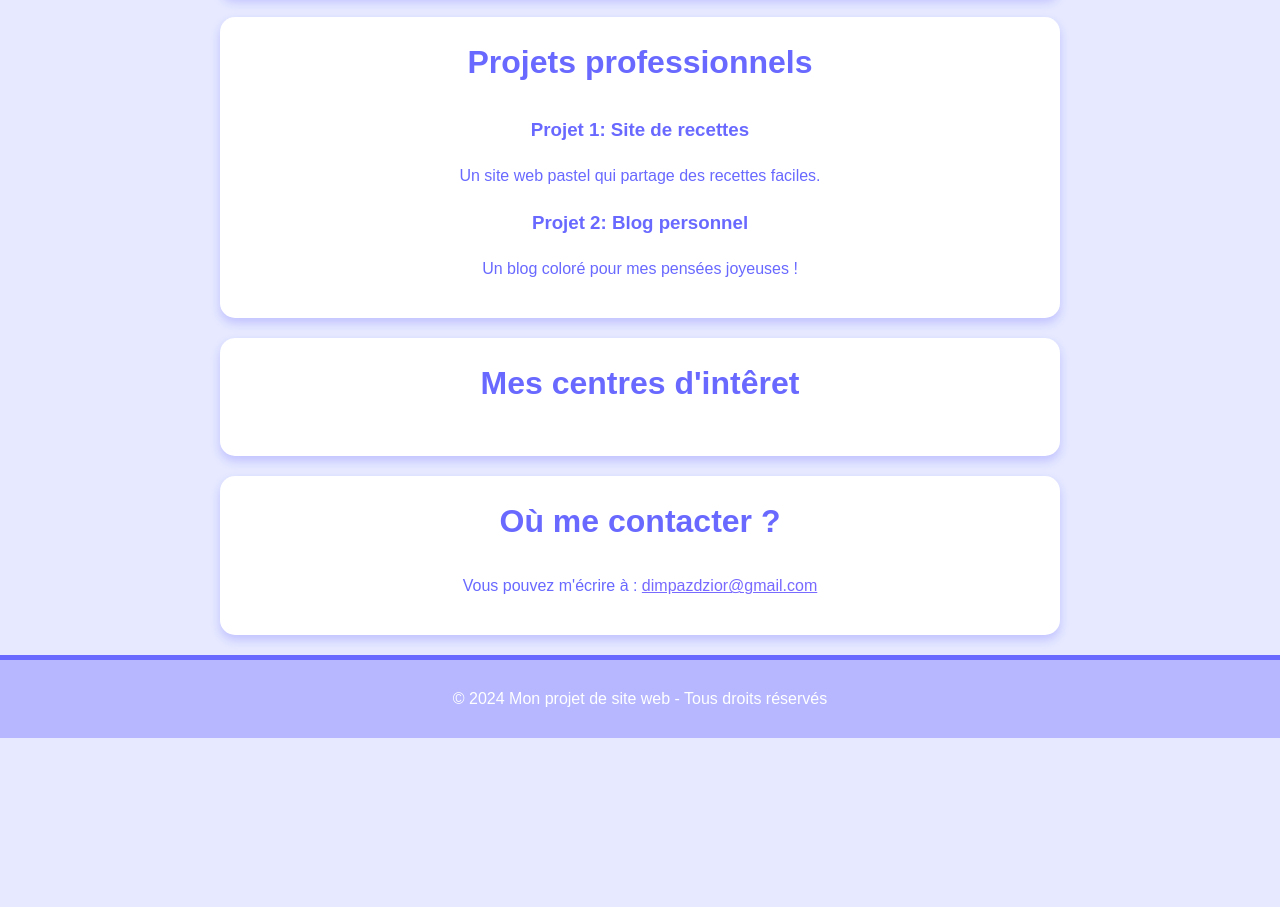
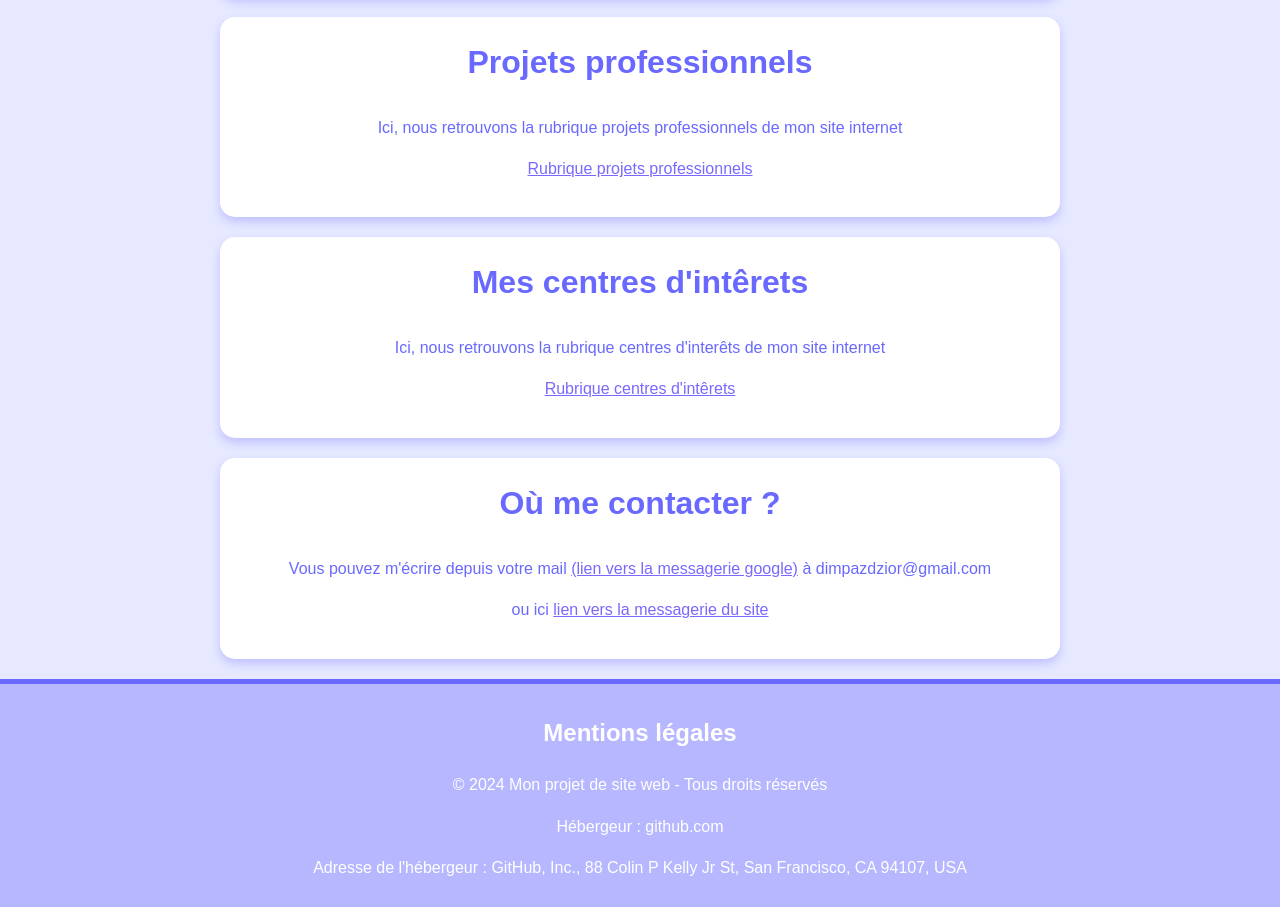
Before and after one commit to Marcoussi/kk, a plain HTML site: page index.html in a window 1280 px wide. Shown: the part 423-1330 px from the top of the page. Before the commit the page ends 1161 px from the top, so only its background shows below. Drawn offline with Linux system fonts and the light colour scheme.

Commit message:
Update index.html

```diff
--- a/index.html
+++ b/index.html
@@ -14,7 +14,7 @@
             <ul>
                 <li><a href="#cv">Mon cv</a></li>
                 <li><a href="#projects">Mes projets professionnels</a></li>
-                <li><a href="#centreinteret">Mes centres d'interêt</a></li>
+                <li><a href="#centreinteret">Mes centres d'interêts</a></li>
                 <li><a href="#contact">Contact</a></li>
             </ul>
         </nav>
@@ -28,27 +28,29 @@
     <section id="projects">
         <h2>Projets professionnels</h2>
         <div class="project">
-            <h3>Projet 1: Site de recettes</h3>
-            <p>Un site web pastel qui partage des recettes faciles.</p>
-        </div>
-        <div class="project">
-            <h3>Projet 2: Blog personnel</h3>
-            <p>Un blog coloré pour mes pensées joyeuses !</p>
+            <p>Ici, nous retrouvons la rubrique projets professionnels de mon site internet</p>
+            <a href="projet_prof.html">Rubrique projets professionnels</a>
         </div>
     </section>
 
     <section id="centreinteret">
-        <h2>Mes centres d'intêret</h2>
-
+        <h2>Mes centres d'intêrets</h2>
+        <p>Ici, nous retrouvons la rubrique centres d'interêts de mon site internet</p>
+        <a href="centre_inter.html">Rubrique centres d'intêrets</a>
+        </p>
     </section>
 
     <section id="contact">
         <h2>Où me contacter ?</h2>
-        <p>Vous pouvez m'écrire à : <a href="dimpazdzior@gmail.com">dimpazdzior@gmail.com</a></p>
+        <p>Vous pouvez m'écrire depuis votre mail <a href="https://mail.google.com">(lien vers la messagerie google)</a> à dimpazdzior@gmail.com</p>
+        <p>ou ici <a href="messagerie.html">lien vers la messagerie du site</a></p>
     </section>
 
     <footer>
+        <h2>Mentions légales</h2>
         <p>&copy; 2024 Mon projet de site web - Tous droits réservés</p>
+        <p>Hébergeur : github.com</p>
+        <p>Adresse de l'hébergeur : GitHub, Inc., 88 Colin P Kelly Jr St, San Francisco, CA 94107, USA</p>
     </footer>
 </body>
 </html>
```
